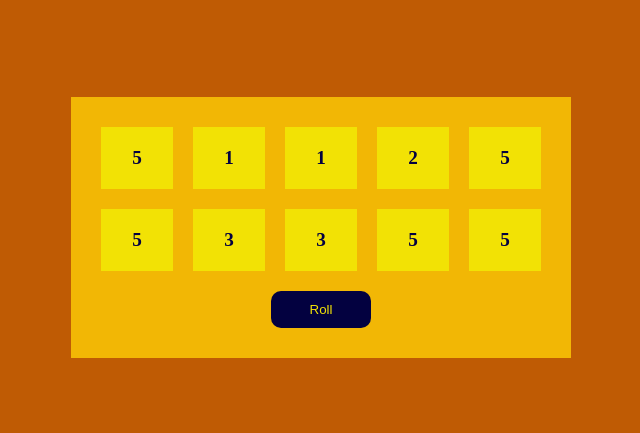
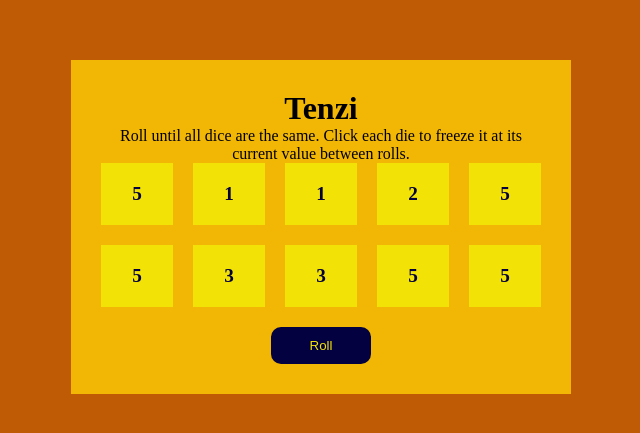
Before and after one commit to kujerocoding/second-tenzi-game, a React (Vite) app: page / in a window 1280 px wide. Shown: the part 173-606 px from the top of the page, without its empty margins (319-959 px from the left). Built offline with nearby package versions, Linux system fonts and the light colour scheme.

Commit message:
add h1 and p elements

```diff
--- a/src/App.jsx
+++ b/src/App.jsx
@@ -20,6 +20,8 @@
 
   return (
     <main>
+      <h1>Tenzi</h1>
+      <p>Roll until all dice are the same. Click each die to freeze it at its current value between rolls.</p>
       <div className='dice-container'>
         {dieElements}
       </div>
```
